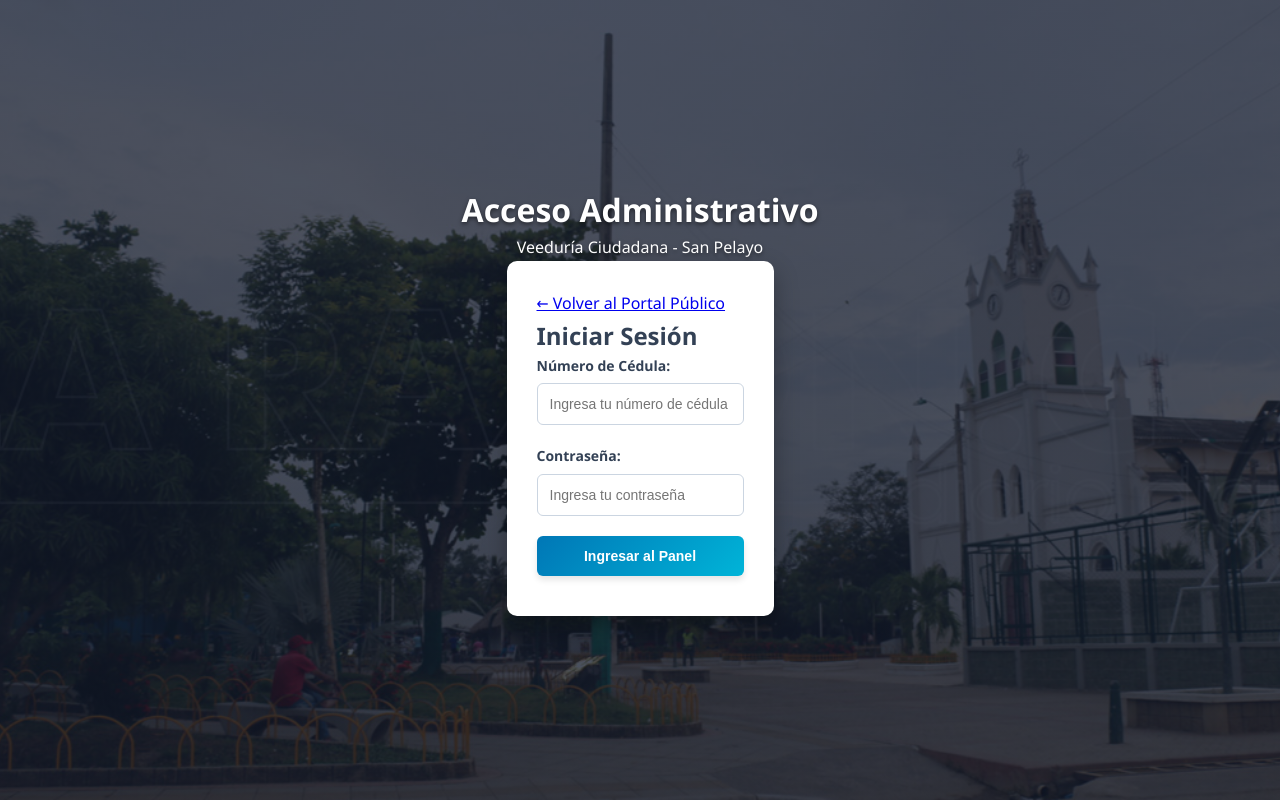
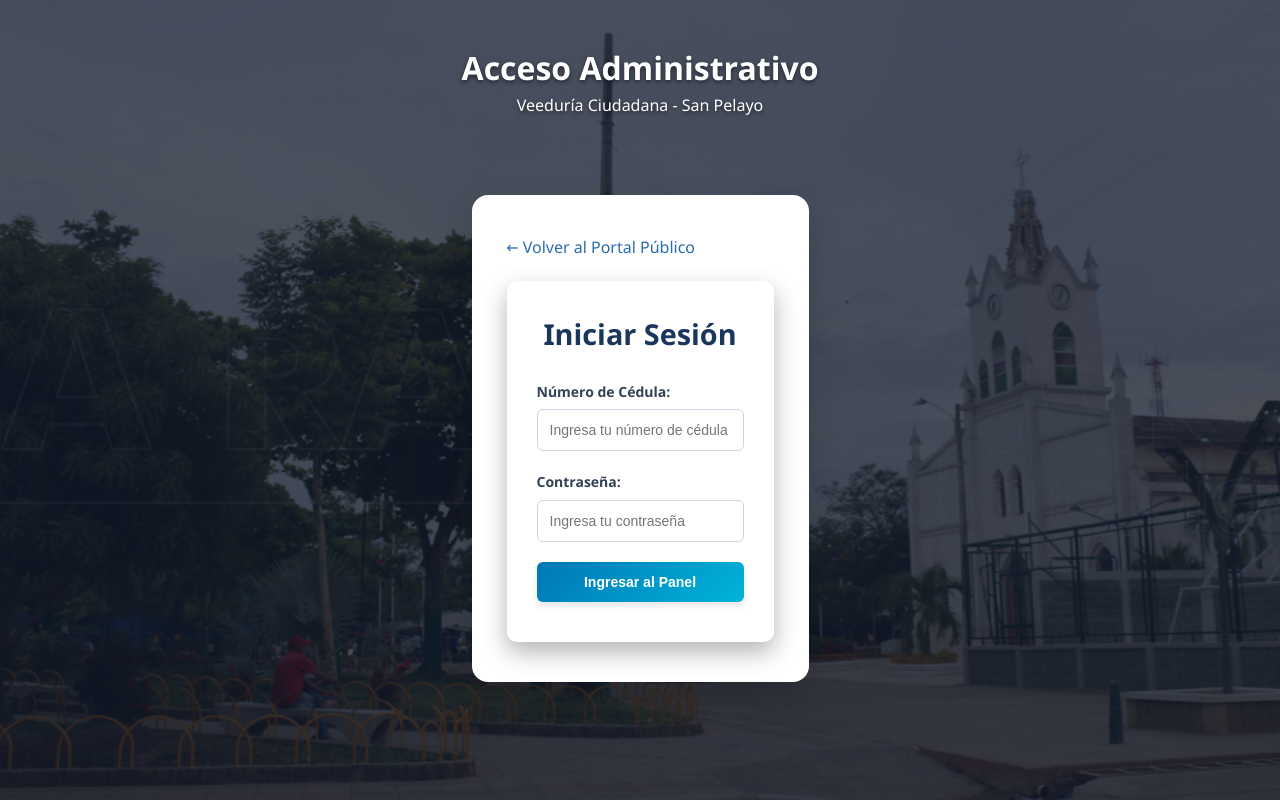
Before and after one commit to estefaniasotelo802-cloud/veeduria-san-pelayo, a website: page public/login.html in a window 1280 px wide. Drawn offline with Linux system fonts and the light colour scheme.

Commit message:
Actualizar login, estilos y servidor

```diff
--- a/public/login.html
+++ b/public/login.html
@@ -8,15 +8,17 @@
     <link rel="icon" type="image/jpeg" href="/favicon.jpg">
 </head>
 <body class="login-body">
-    <header>
+    <header class="login-header">
         <h1>Acceso Administrativo</h1>
         <p>Veeduría Ciudadana - San Pelayo</p>
     </header>
 
     <main class="login-container">
-        <!-- ¡Asegúrate de que el formulario tenga este ID exacto! -->
+        <!-- Tarjeta de login con mejor tamaño -->
+        <div class="login-card-wrapper">
+            <a href="/" class="volver-link">← Volver al Portal Público</a>
+
             <form id="formLogin" class="login-form">
-            <a href="/" class="volver-link">← Volver al Portal Público</a>
                 <h2>Iniciar Sesión</h2>
 
                 <div class="form-group">
@@ -30,11 +32,12 @@
                 </div>
 
                 <button type="submit" class="btn-submit">Ingresar al Panel</button>
-            <p id="mensajeError" class="error-msg" style="color: red; margin-top: 10px;"></p>
+                <p id="mensajeError" class="error-msg" style="color: red; margin-top: 10px; text-align: center;"></p>
             </form>
+        </div>
     </main>
 
-    <!-- ¡Y asegúrate de que la ruta del script empiece con barra diagonal! -->
+
     <script src="/login.js"></script>
 </body>
 </html>
--- a/public/style.css
+++ b/public/style.css
@@ -792,3 +792,40 @@ table.admin-table tr td button.btn-eliminar-tabla,
     border-color: #dc2626 !important;
     color: white !important;
 }
+
+/* Contenedor y tarjeta de login más amplios y cómodos */
+.login-container {
+    display: flex;
+    justify-content: center;
+    align-items: center;
+    min-height: 80vh;
+    padding: 20px;
+}
+
+.login-card-wrapper {
+    background: #ffffff;
+    padding: 40px 35px;
+    border-radius: 16px;
+    box-shadow: 0 10px 30px rgba(0, 0, 0, 0.15);
+    width: 100%;
+    max-width: 450px; /* Aquí aumentas el ancho de la tarjeta */
+}
+
+.login-form h2 {
+    margin-bottom: 24px;
+    color: #1a365d;
+    text-align: center;
+    font-size: 1.8rem;
+}
+
+.volver-link {
+    display: inline-block;
+    margin-bottom: 20px;
+    color: #2b6cb0;
+    text-decoration: none;
+    font-weight: 500;
+}
+
+.volver-link:hover {
+    text-decoration: underline;
+}
```
Lines whose indentation alone changed are shown as unchanged.
